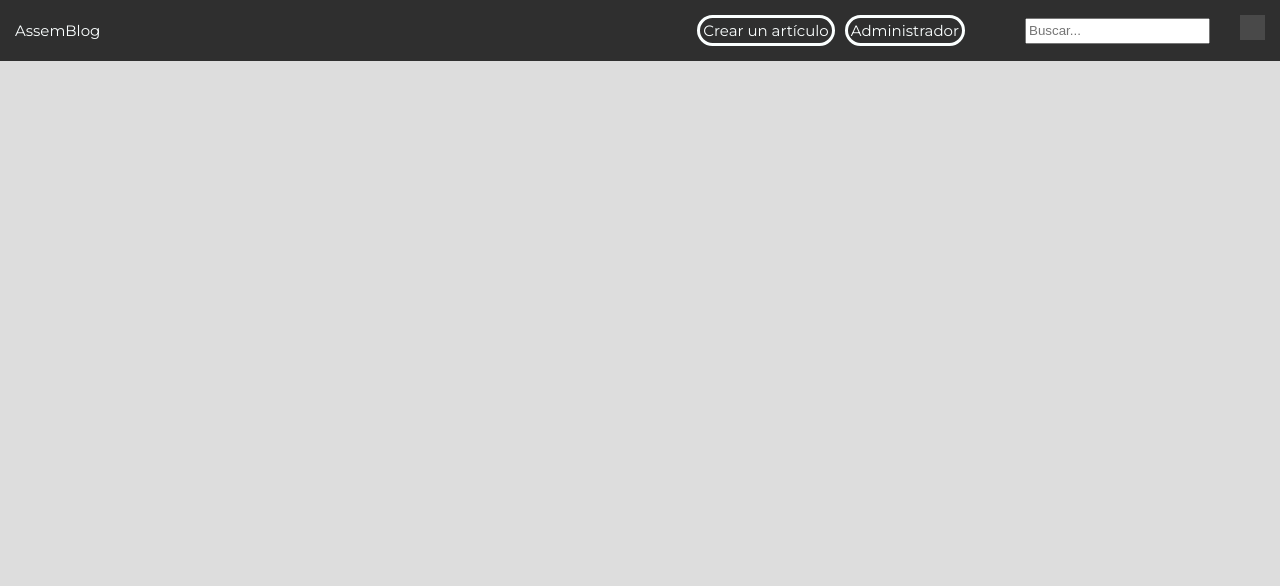
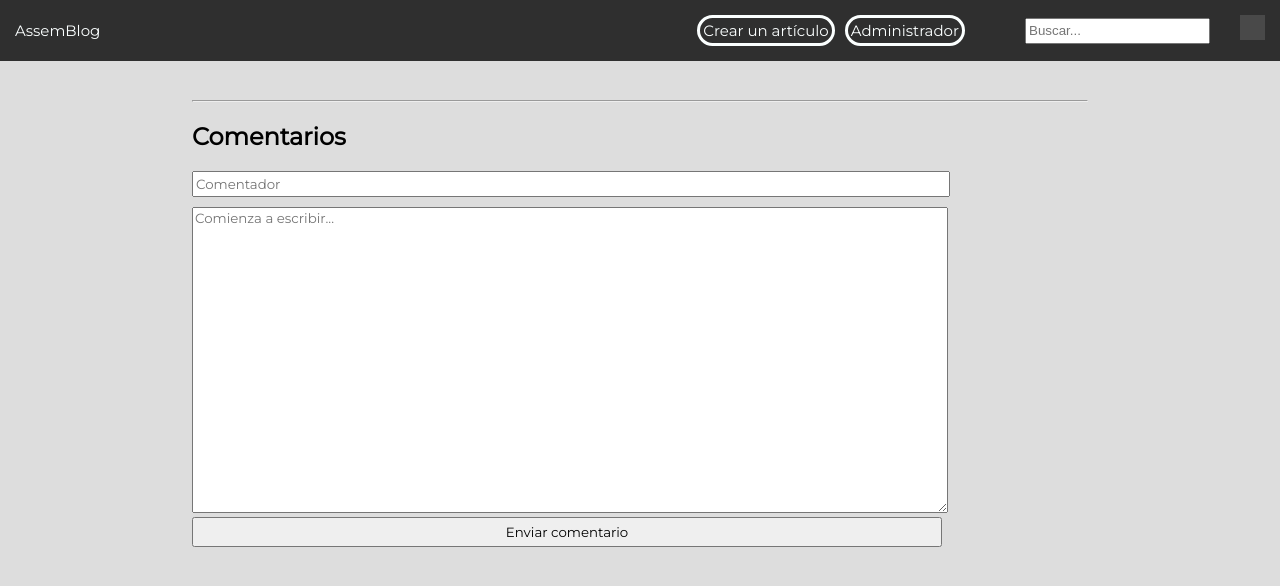
Before and after one commit to GROOTScorer/blog-tp, a React (Create React App) app: page /Articulo in a window 1280 px wide. Shown: the top 586 px of the page. Built offline with nearby package versions, Linux system fonts and the light colour scheme; grey boxes are pictures that could not be loaded.

Commit message:
Agrega el sistema de comentarios

```diff
--- a/src/Admin.js
+++ b/src/Admin.js
@@ -1,10 +1,17 @@
+import { useEffect } from 'react';
 import './Admin.css';
+
+function Titulo() {
+    useEffect(() => {
+      document.title = 'Administrador';
+    }, []);
+  }
 
 function Admin()
 {
     return(
         <div>
-
+            <Titulo />
         </div>
     )
 }
--- a/src/Articulo.css
+++ b/src/Articulo.css
@@ -1,3 +1,30 @@
+@import url('https://fonts.googleapis.com/css2?family=Montserrat&display=swap');
+
+.articulo{
+    width: 70%;
+    margin: 0 auto;
+    align-self: center;
+}
+
+.articulo form > * {
+    width: 100%;
+    max-width: 750px;
+    justify-content: center;
+    font-family: 'Montserrat', sans-serif;
+}
+
 h1{
     font-size: 50px;
+    margin-top: 100px;
+    text-align: center;
 }
+
+.autorComentario{
+    width: 80%;
+    margin-bottom: 10px;
+}
+
+.areaComentario{
+    width: 80%;
+    height: 300px;
+}
--- a/src/Articulo.js
+++ b/src/Articulo.js
@@ -1,12 +1,81 @@
 import { useParams } from 'react-router-dom';
 import './Articulo.css';
+import { useEffect, useState } from 'react';
 
-function Articulo()
-{
-    let { id } = useParams();
-    return(
-        <h1>{id}</h1>
-    )
+function Articulo() {
+  const [body, setBody] = useState([]);
+  const [titulo, setTitulo] = useState('');
+
+  let { id } = useParams();
+
+  useEffect(() => {
+    document.title = id;
+    setTitulo(id);
+  }, [id]);
+
+  useEffect(() => {
+      const json = JSON.parse(localStorage.getItem('posts'));
+      if (json) {
+        const filteredBody = json
+          .filter(item => item.titulo === titulo)
+          .map(item => item.area);
+
+        setBody(filteredBody);
+      }
+  }, [titulo]);
+
+  const [comentarios, setComentarios] = useState([]);
+  const [comentario, setComentario] = useState({
+      autorComentario: '',
+      areaComentario: '',
+  });
+
+  useEffect(() => {
+    const storedComentarios = localStorage.getItem('comentarios');
+    if (storedComentarios) {
+      setComentarios(JSON.parse(storedComentarios));
+    }
+  }, []);
+
+  function handleSubmit(e)
+  {
+      e.preventDefault();
+      saveComentario();
+      setComentario({
+          autorComentario: '',
+          areaComentario: '',
+      })
+  }
+
+  function handleChange(e)
+  {
+      let name = e.target.name;
+      let value = e.target.value;
+      setComentario({... comentario, [name]: value});
+  }
+
+  const saveComentario = () => {
+    const storedComentarios = JSON.parse(localStorage.getItem('comentarios')) || [];
+    const updatedComentarios = [comentario, ...storedComentarios];
+    localStorage.setItem('comentarios', JSON.stringify(updatedComentarios));
+  }
+
+  return (
+    <div className='articulo'>
+      <h1>{id}</h1>
+      {body.map((text, index) => (
+        <p key={index}>{text}</p>
+      ))}
+      <hr />
+      <h2>Comentarios</h2>
+
+      <form className='crearComentario' onSubmit={handleSubmit}>
+        <input className='autorComentario' name='autorComentario' placeholder='Comentador' value={comentario.autorComentario} onChange={handleChange}></input>
+        <textarea className='areaComentario' name='areaComentario' placeholder='Comienza a escribir...' value={comentario.areaComentario} onChange={handleChange}></textarea>
+        <button className='enviar' name='submit'>Enviar comentario</button>
+      </form>
+    </div>
+  );
 }
 
 export default Articulo;
```
